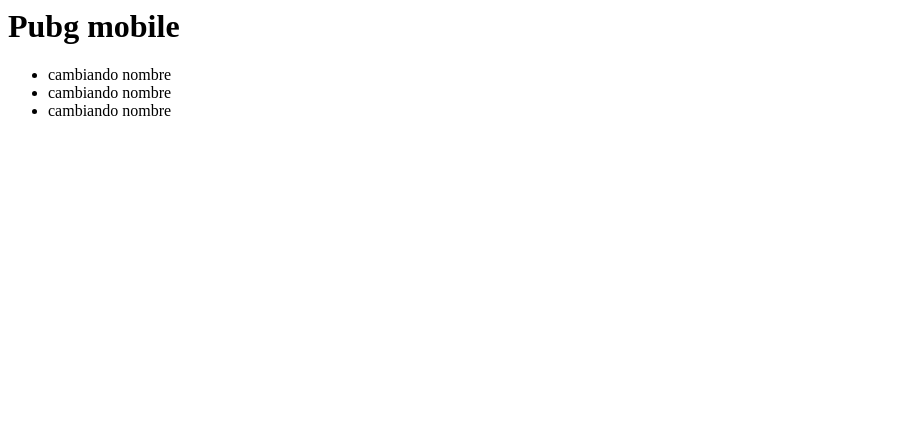
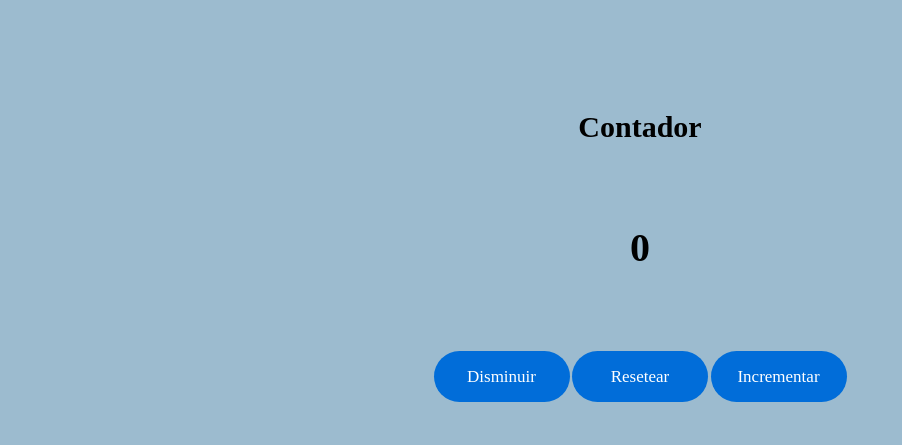
Before and after one commit to ChauqueLucasGabriel/proyectoCoderJs, a plain HTML site: page index.html in a window 1280 px wide. Shown: the whole page, without its empty margins (0-902 px from the left). Drawn offline with Linux system fonts and the light colour scheme.

Commit message:
creando evento

```diff
--- a/css/style.css
+++ b/css/style.css
@@ -0,0 +1,89 @@
+*{
+    margin: 0;
+    padding: 0;
+
+}
+html{
+    font-size: 62.5%;
+}
+body{
+    background: #9cbbcf;
+}
+
+.counter__style{
+    margin-top: 7rem;
+    background: #9cbbcf;
+    width: 100%;
+    align-items: center;
+    align-content: center;
+    justify-content: center;
+    display: flex;
+    flex-direction: column;
+}
+.titulo{
+    justify-content: center;
+    margin: 4rem;
+    padding-left: 2rem;
+    padding-right: 2rem;
+    font-size: 3rem;
+}
+#contador{
+    justify-content: center;
+    margin:4rem;
+    padding-left: 2rem;
+    padding-right: 2rem;
+    font-family:'DS-Digital';
+    font-size: 4rem;
+}
+.botones{
+    justify-content: center;
+    margin: 4rem;
+}
+
+button {
+    height: 3em;
+    width: 8em;
+    border: none;
+    border-radius: 10em;
+    background: #016DD9;
+    font-size: 17px;
+    color: #ffffff;
+    font-family: inherit;
+    font-weight: 500;
+   }
+
+   button:hover {
+    animation: shake3856 0.3s linear infinite both;
+   }
+
+   @keyframes shake3856 {
+    0% {
+     -webkit-transform: translate(0);
+     transform: translate(0);
+    }
+
+    20% {
+     -webkit-transform: translate(-2px, 2px);
+     transform: translate(-2px, 2px);
+    }
+
+    40% {
+     -webkit-transform: translate(-2px, -2px);
+     transform: translate(-2px, -2px);
+    }
+
+    60% {
+     -webkit-transform: translate(2px, 2px);
+     transform: translate(2px, 2px);
+    }
+
+    80% {
+     -webkit-transform: translate(2px, -2px);
+     transform: translate(2px, -2px);
+    }
+
+    100% {
+     -webkit-transform: translate(0);
+     transform: translate(0);
+    }
+   }
--- a/index.html
+++ b/index.html
@@ -7,14 +7,18 @@
     <title>document</title>
 </head>
 <body>
-    <h1 id="titulo">Pubg mobile</h1>
 
-    <ul>
-        <li class="paises">ARG</li>
-        <li class="paises">CL</li>
-        <li class="paises">BR</li>
-    </ul>
-
+    <div class="counter__style">
+        <h1 class="titulo">Contador</h1>
+        <div>
+            <h2 id="contador">0</h2>
+        </div>
+        <div class="botones">
+            <button onclick="disminuirClicks()">Disminuir</button>
+            <button onclick="reiniciarClicks()">Resetear</button>
+            <button onclick="incrementarClicks()">Incrementar</button>
+        </div>
+    </div>
 </body>
 <script src="./javascripts/java.js"></script>
 </html>
--- a/javascripts/java.js
+++ b/javascripts/java.js
@@ -191,6 +191,7 @@ if ( total > 0){
     }
 }
 */
+/*
 let cambioTitulo = document.getElementById("titulo")
 console.log(cambioTitulo)
 
@@ -201,3 +202,20 @@ for(const pais of paises){
     console.log(pais.innerHTML);
     pais.innerText ="cambiando nombre"
 }
+*/
+
+let contadorValor = 0;
+
+function incrementarClicks(){
+    updateDisplay(++contadorValor);
+}
+function reiniciarClicks(){
+    contadorValor=0
+    updateDisplay(contadorValor);
+}
+function disminuirClicks(){
+    updateDisplay(--contadorValor);
+}
+function updateDisplay(val){
+    document.getElementById("contador").innerHTML=val
+}
```
